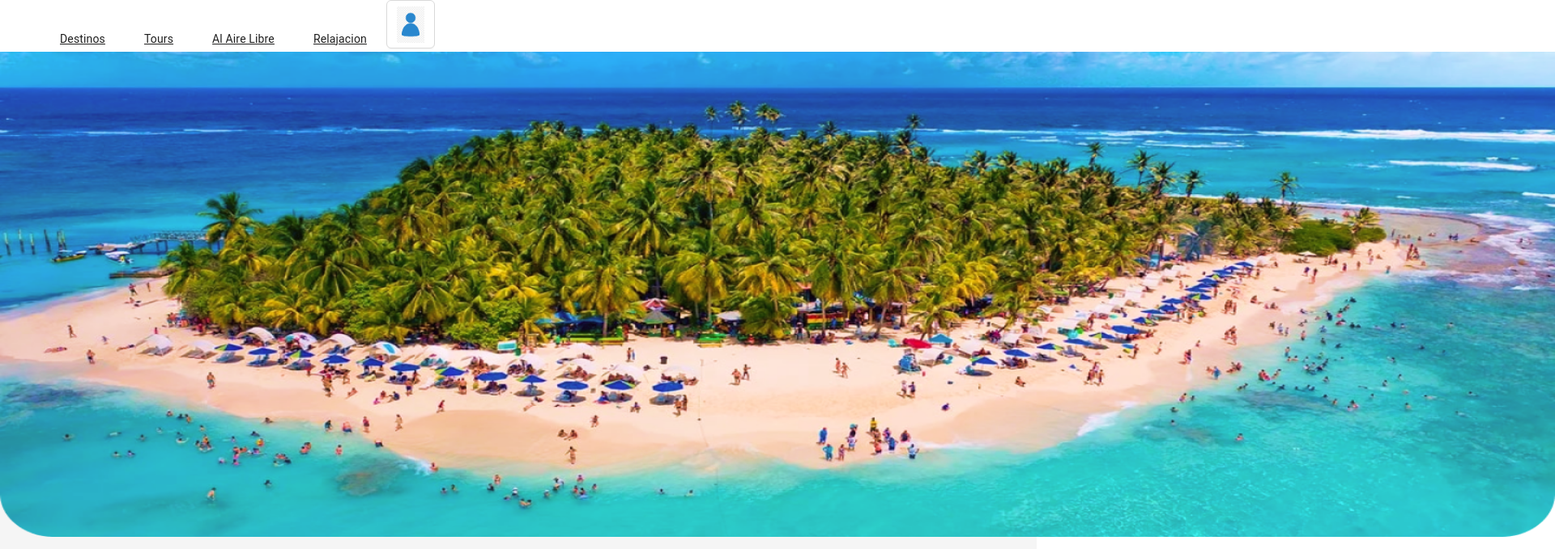
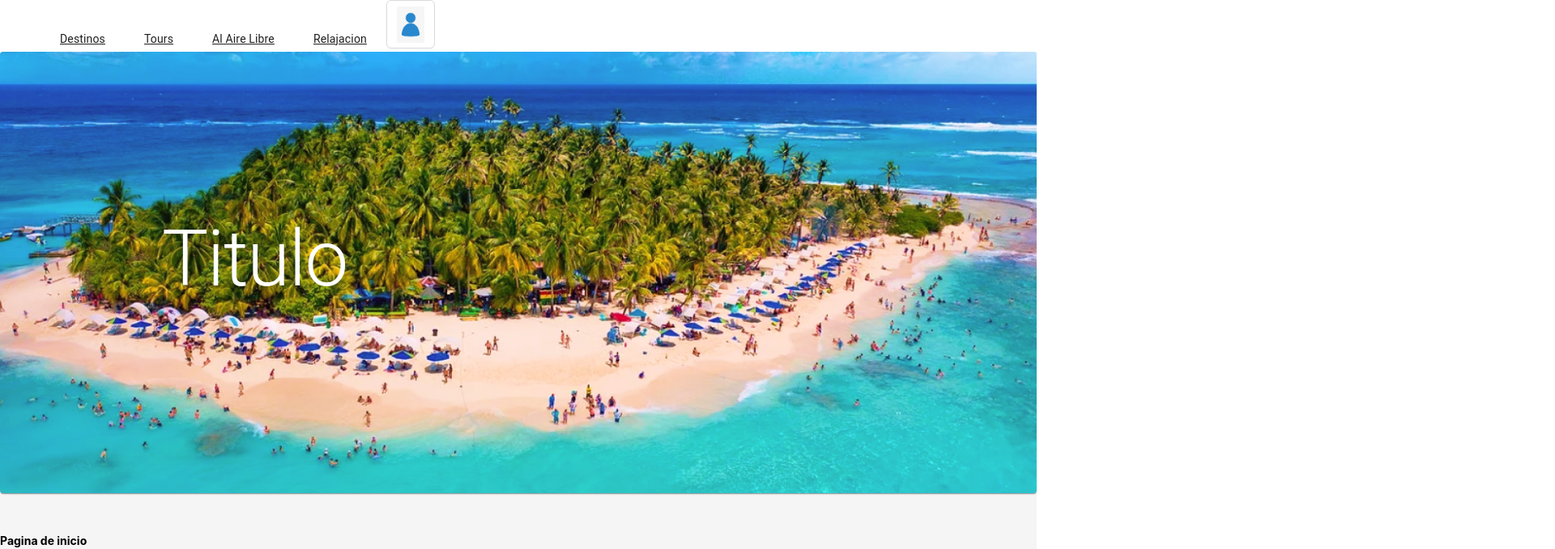
Before and after one commit to andr3s260899/SitiosTuristicos, a React (Create React App) app: page / in a window 1280 px wide. Shown: the top 679 px of the page at 81% size, 1920 px wide, since content can reach past the window. Built offline with nearby package versions, Linux system fonts and the light colour scheme.

Commit message:
cambio pagina principal

```diff
--- a/src/App.css
+++ b/src/App.css
@@ -10,7 +10,7 @@
   justify-content: center;
 }
 .Banner {
-  height: 600px;
+  height: 100px;
   width: 1920px;
 }
 .App-logo {
--- a/src/Components/Pages/InitialPage.tsx
+++ b/src/Components/Pages/InitialPage.tsx
@@ -66,9 +66,39 @@ const InitialPage = () => {
   return (
     <>
 
+   <Paper    sx={{
+        position: 'relative',
+        backgroundColor: 'white',
+        color: '#fff',
+        mb: 4,
+        backgroundSize: 'cover',
+        backgroundRepeat: 'no-repeat',
+        backgroundPosition: 'center',
+        backgroundImage: `url(${Banner})`,
 
+      }}>
+
+
+   <Grid item md={30}>
+          <Box
+            sx={{
+              position: 'relative',
+              p: { xs: 20, md: 25 },
+              pr: { md: 0 },
+            }}
+          >
+            <Typography component="h1" variant="h1" color="inherit" gutterBottom>
+              {'Titulo'}
+            </Typography>
+
+
+
+          </Box>
+        </Grid>
+
+   </Paper>
     {/* Increase the priority of the hero background image */}
-    {<img  src={Banner}   className="Banner"/>}
+
 
 
 
```
